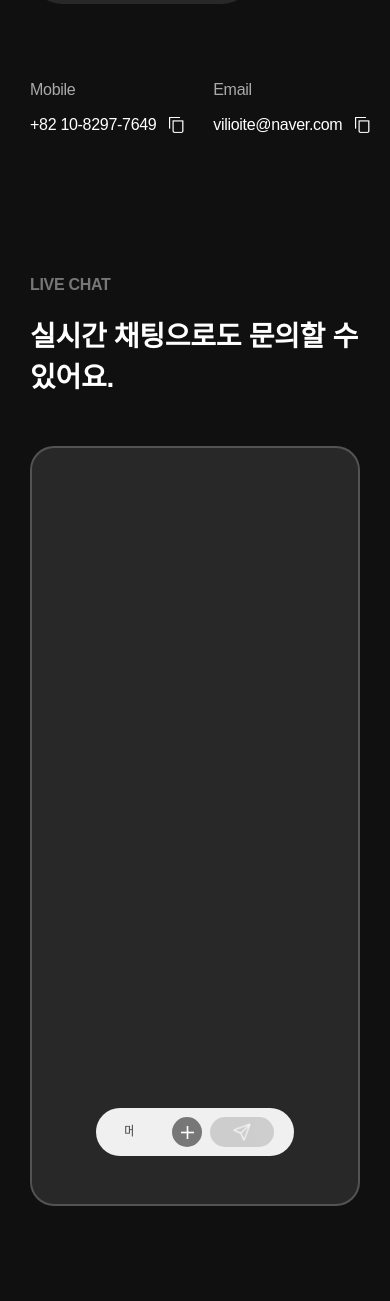
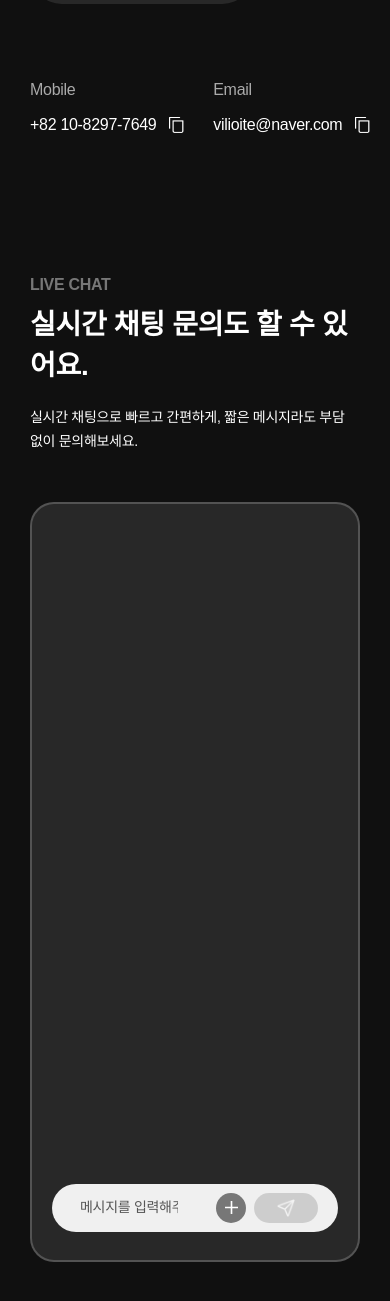
Before and after one commit to JUYOUNG0728/youngfolio, a Next.js app: page /contact in a window 390 px wide. Shown: the part 651-1952 px from the top of the page. Built offline with nearby package versions, Linux system fonts and the light colour scheme; no server answers; the database is empty.

Commit message:
fix: 반응형 레이아웃 깨짐 수정

```diff
--- a/components/Contact/InquiryChat.tsx
+++ b/components/Contact/InquiryChat.tsx
@@ -54,7 +54,7 @@ export default function InquiryChat({
           );
         })}
       </div>
-      <div className="my-12 mx-16">
+      <div className="my-7 mx-5 lg:my-12 lg:mx-16">
         <InquiryInput handleSend={handleSend} />
       </div>
     </div>
--- a/components/Contact/InquirySection.tsx
+++ b/components/Contact/InquirySection.tsx
@@ -12,10 +12,16 @@ export default function InquirySection({
 }: InquirySectionProps) {
   return (
     <section className="flex flex-col gap-12 lg:gap-20">
-      <h2 className="flex flex-col gap-5">
-        <span className="h6 text-gray-40 !font-semibold">LIVE CHAT</span>
-        <span className="h3">실시간 채팅으로도 문의할 수 있어요.</span>
-      </h2>
+      <div className="flex flex-col gap-5 lg:gap-8">
+        <h2 className="flex flex-col gap-2 lg:gap-4">
+          <span className="h6 text-gray-40 !font-semibold">LIVE CHAT</span>
+          <span className="h3">실시간 채팅 문의도 할 수 있어요.</span>
+        </h2>
+        <span className="body4">
+          실시간 채팅으로 빠르고 간편하게, 짧은 메시지라도 부담 없이
+          문의해보세요.
+        </span>
+      </div>
       <div className="w-full h-[90vh]">
         <InquiryChat messages={messages} handleSend={handleSend} />
       </div>
--- a/components/Layout/Footer.tsx
+++ b/components/Layout/Footer.tsx
@@ -12,7 +12,8 @@ gsap.registerPlugin(ScrollTrigger, ScrollToPlugin);
 export default function Footer() {
   const screenWidth = useScreenWidth();
 
-  const iconFooterArrowSize = screenWidth >= 1920 ? 30 : 24;
+  const iconFooterArrowSize =
+    screenWidth >= 1920 ? 30 : screenWidth >= 768 ? 24 : 20;
 
   const footerSectionDivStyle =
     "flex flex-col justify-between gap-4 lg:h-full lg:gap-0";
@@ -57,7 +58,7 @@ export default function Footer() {
           </div>
         </div>
         <button
-          className="rounded-full w-16 h-16 bg-gray-50 absolute top-0 right-0 flex justify-center items-center xl:w-20 xl:h-20"
+          className="rounded-full w-12 h-12 bg-gray-50 absolute top-0 right-0 flex justify-center items-center lg:w-16 lg:h-16 xl:w-20 xl:h-20"
           onClick={() => {
             scrollTop();
           }}
--- a/components/Main/IntroduceSection.tsx
+++ b/components/Main/IntroduceSection.tsx
@@ -9,7 +9,8 @@ type IntroduceSectionProps = {
 export default function IntroduceSection({ scrollRef }: IntroduceSectionProps) {
   const screenWidth = useScreenWidth();
 
-  const iconScrollArrowSize = screenWidth >= 1920 ? 52 : 36;
+  const iconScrollArrowSize =
+    screenWidth >= 1920 ? 52 : screenWidth >= 768 ? 36 : 28;
 
   const contentsClipPath =
     screenWidth <= 768 ? undefined : "inset(0 0 0 0 round 50% 50% 0 0)";
@@ -21,12 +22,12 @@ export default function IntroduceSection({ scrollRef }: IntroduceSectionProps) {
         clipPath: contentsClipPath,
       }}
     >
-      <div className="w-full h-screen overflow-hidden flex flex-col items-center pt-20 pb-32 justify-between sticky top-14 xl:top-24 xl:pb-48">
+      <div className="w-full h-screen overflow-hidden flex flex-col items-center pt-20 pb-32 justify-between gap-16 sticky top-0 lg:top-10 xl:top-24 xl:pb-48">
         <p className="px-[30px] fullBody font-semibold text-outline-white text-justify md:px-[70px]">
           BLENDING TECHNOLOGY AND EMOTION, CREATING EXPERIENCES THAT GO BEYOND
           WORDS AND RESONATE WITH THE HEART.
         </p>
-        <div className="flex flex-col items-center gap-20">
+        <div className="flex flex-col items-center gap-10 lg:gap-20">
           <p className="body2 text-white text-center px-[40px] text-wrap">
             현실과 감성의 경계를 넘나들며 마음에 닿는 경험과 공간을
             디자인합니다.
--- a/components/Main/ProcessSection.tsx
+++ b/components/Main/ProcessSection.tsx
@@ -23,7 +23,7 @@ export default function ProcessSection({ processRef }: ProcessSectionProps) {
     "프로토타입 제작",
     "사용성 테스트 진행",
     "피드백 수집",
-    "성과 측정(KPI, UX metrics)",
+    "성과 측정 (KPI, UX metrics)",
   ];
 
   return (
@@ -33,7 +33,7 @@ export default function ProcessSection({ processRef }: ProcessSectionProps) {
     >
       <div className="flex flex-col gap-8">
         <span className="body2 text-center">(Built This Way)</span>
-        <h2 className="h1 !font-medium flex flex-col items-center justify-center px-[70px]">
+        <h2 className="h1 !font-medium flex flex-col items-center justify-center px-[80px]">
           <span
             className={`left-title ${
               screenWidth >= 1000 ? "text-nowrap" : "text-center"
--- a/components/Main/VisualSection.tsx
+++ b/components/Main/VisualSection.tsx
@@ -19,7 +19,7 @@ export default function VisualSection() {
             "linear-gradient(to top, rgba(0, 0, 0, 0) 0%, rgba(0, 0, 0, 0.1) 100%)",
         }}
       />
-      <div className="flex flex-col items-center gap-10 xl:gap-12">
+      <div className="flex flex-col items-center gap-7 lg:gap-10 xl:gap-12">
         <div className="w-20 h-20 bg-black rounded-full flex items-center justify-center relative overflow-hidden md:w-24 md:h-24 lg:w-28 lg:h-28">
           <Image
             src="/images/img-character.png"
--- a/styles/globals.css
+++ b/styles/globals.css
@@ -176,7 +176,7 @@
   .h1 {
     font-size: 10rem;
     font-weight: 700;
-    line-height: 1.25;
+    line-height: 1.2;
     @media (max-width: 1920px) {
       font-size: 8rem;
     }
```
